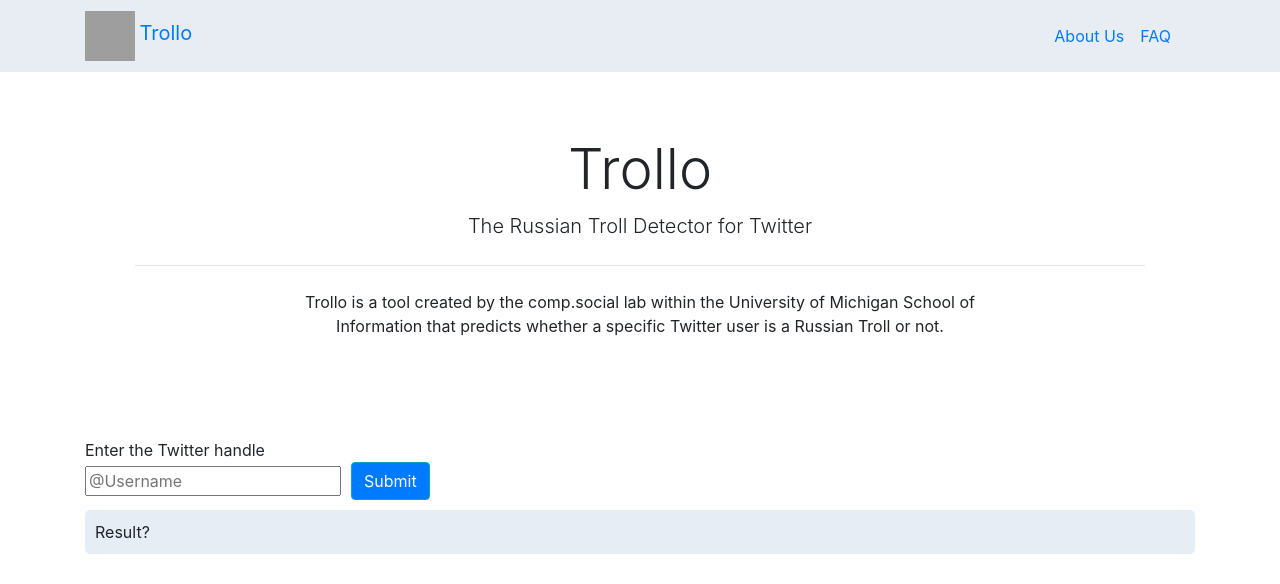
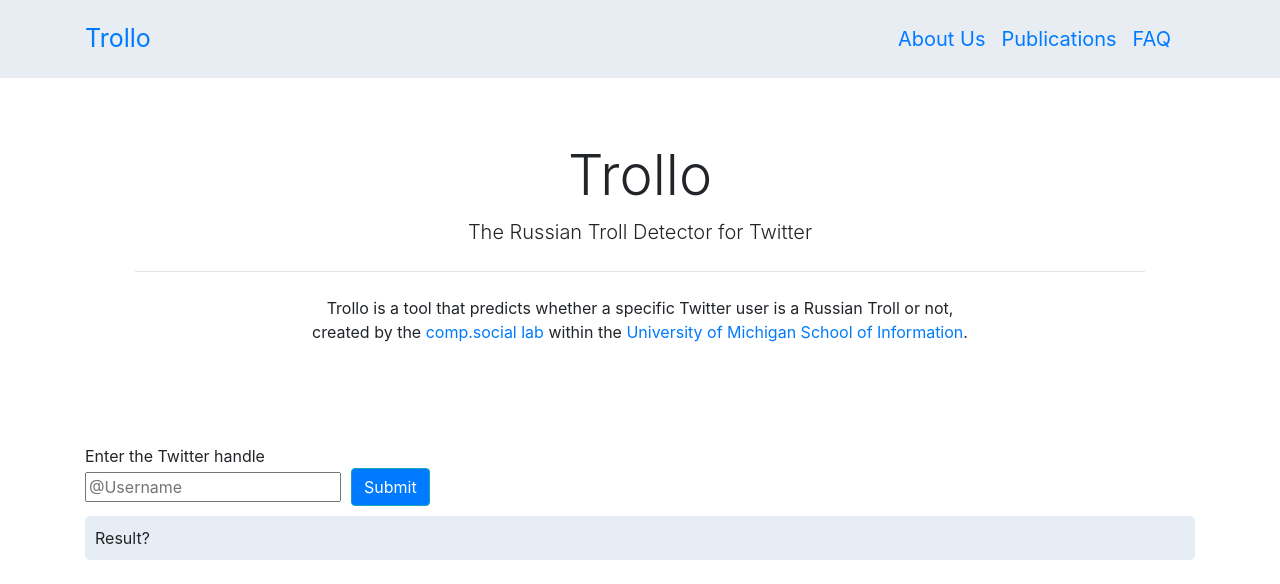
Before and after one commit to tdenby/russian-troll-detector, a Django app: page / in a window 1280 px wide. Shown: the top 584 px of the page. Run offline with Django 3.2, Linux system fonts and the light colour scheme; parts of the project's set-up code (start-up, migrations or seed data) failed here and were passed over; some libraries are stand-ins or nearby versions; grey boxes are pictures that could not be loaded.

Commit message:
changes to style

```diff
--- a/russian_troll_detector/website/static/website/css/style.css
+++ b/russian_troll_detector/website/static/website/css/style.css
@@ -2,6 +2,11 @@
 
 #navbar {
     background-color: #dee6efb3;
+    font-size: 20px;
+}
+
+#navbar-name{
+    font-size: 25px;
 }
 
 #enter-handle {
--- a/russian_troll_detector/website/templates/website/index.html
+++ b/russian_troll_detector/website/templates/website/index.html
@@ -2,7 +2,7 @@
 <!DOCTYPE html>
 <html>
 <head>
-<title>Russian Troll Detector</title>
+<title>Trollo</title>
 </head>
 <body>
 <script src="https://ajax.googleapis.com/ajax/libs/jquery/1.11.1/jquery.min.js"></script>
@@ -13,13 +13,16 @@
 <nav class="navbar navbar-expand-lg" id="navbar">
   <div class="container">
     <div class="navbar-header">
-      <img src="https://upload.wikimedia.org/wikipedia/commons/f/fb/Michigan_Wolverines_logo.svg" alt="Michigan Logo" style="width:50px;height:50px;">
-      <a class="navbar-brand" href="">  Trollo</a>
+      <!--<img src="https://upload.wikimedia.org/wikipedia/commons/f/fb/Michigan_Wolverines_logo.svg" alt="Michigan Logo" style="width:45px;height:45px;">-->
+      <a class="navbar-brand" href="" id="navbar-name"> Trollo</a>
     </div>
     <div class="navbar">
         <ul class="nav navbar-nav navbar-left">
           <li class="nav-item">
             <a class="nav-link" href="">About Us</a>
+          </li>
+            <li class="nav-item">
+            <a class="nav-link" href="">Publications</a>
           </li>
           <li class="nav-item">
             <a class="nav-link" href="">FAQ</a>
@@ -35,9 +38,10 @@
     <h1 class="display-4">Trollo</h1>
     <p class="lead">The Russian Troll Detector for Twitter</p>
     <hr class="my-4" style="width:83%;">
-    <p style="box-sizing: border-box; width: 690px; margin-left: auto; margin-right: auto;">Trollo is a
-      tool created by the comp.social lab within the University of Michigan School of Information
-      that predicts whether a specific Twitter user is a Russian Troll or not.
+    <p style="box-sizing: border-box; width: 800px; margin-left: auto; margin-right: auto;">Trollo is a
+      tool that predicts whether a specific Twitter user is a Russian Troll or not,
+        <br> created by the <a href="http://eegilbert.org/">comp.social lab</a> within the
+        <a href="https://www.si.umich.edu/">University of Michigan School of Information</a>.
     </p>
   </div>
 
@@ -61,6 +65,8 @@
 
   </section>
 </div>
+
+
 
 
 <script>
```
